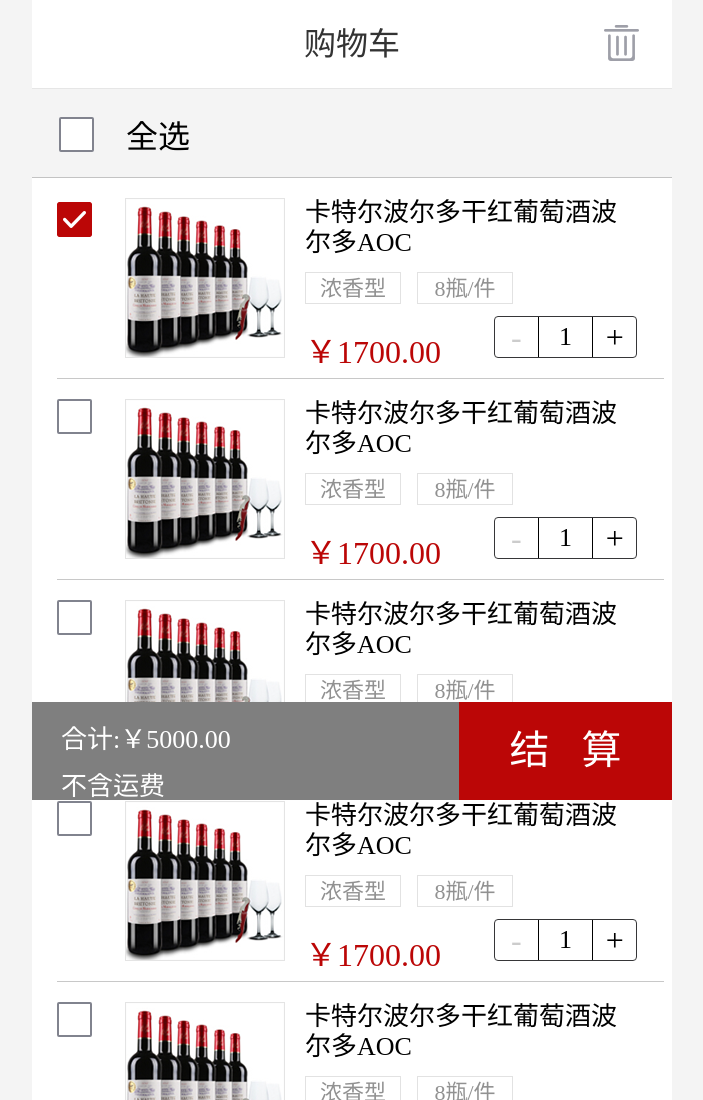
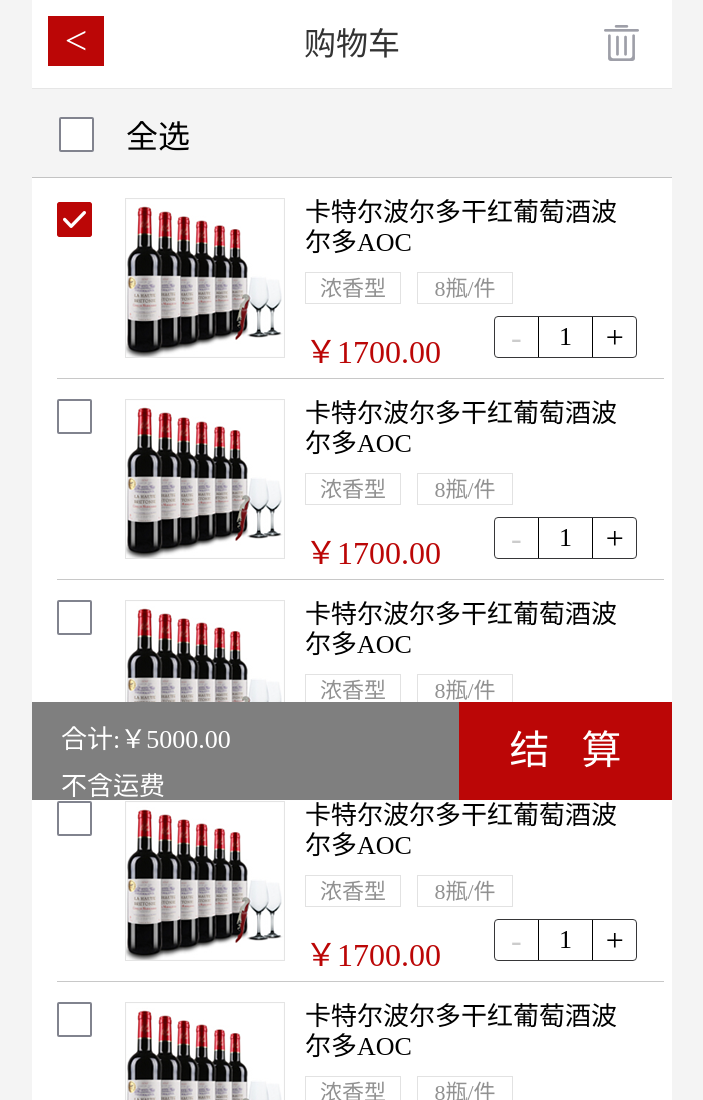
Before and after one commit to git-flora/works, a plain HTML site: page works7/html/shopcar.html in a window 1280 px wide. Shown: the top 1100 px of the page, without its empty margins (288-991 px from the left). Drawn offline with Linux system fonts and the light colour scheme.

Commit message:
Update shopcar.html

```diff
--- a/works7/html/shopcar.html
+++ b/works7/html/shopcar.html
@@ -18,7 +18,7 @@
 	<!-- header-start -->
 	<div class="header">
 		购物车
-		<!--<span class="back">&lt;</span>-->
+		<span class="back">&lt;</span>
 		<img src="../images/trap.png" alt="" class="trap" id="trap">
 	</div>
 	<!-- header-end -->
```
